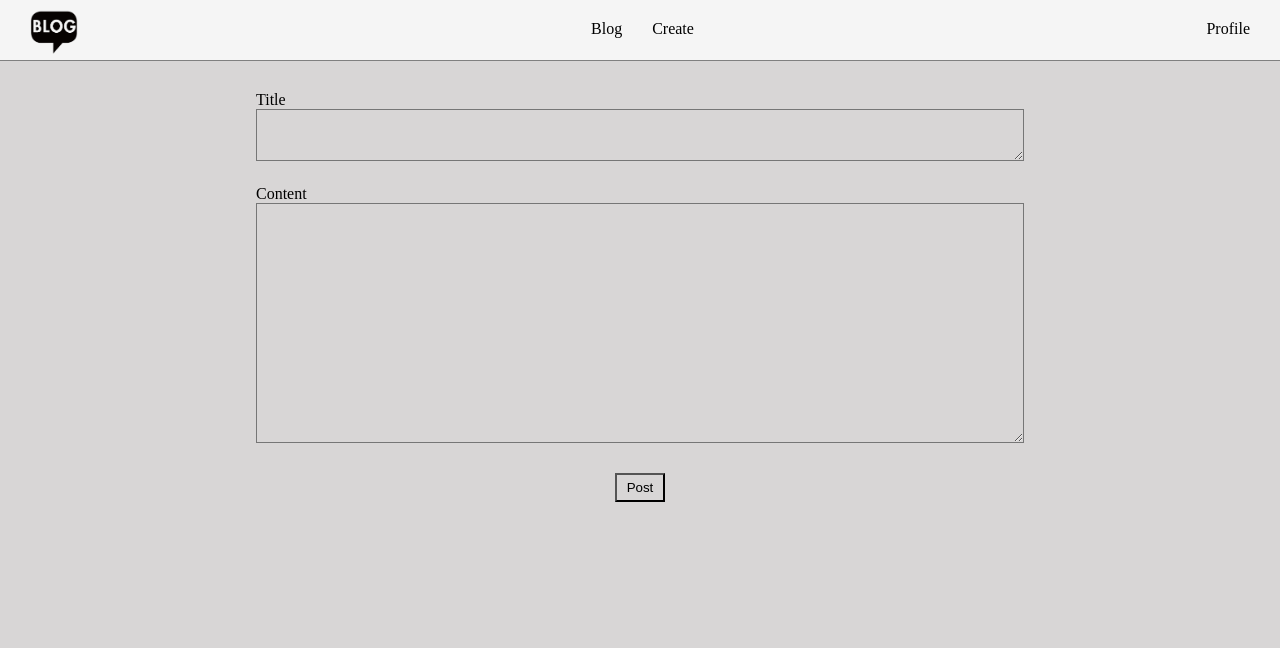
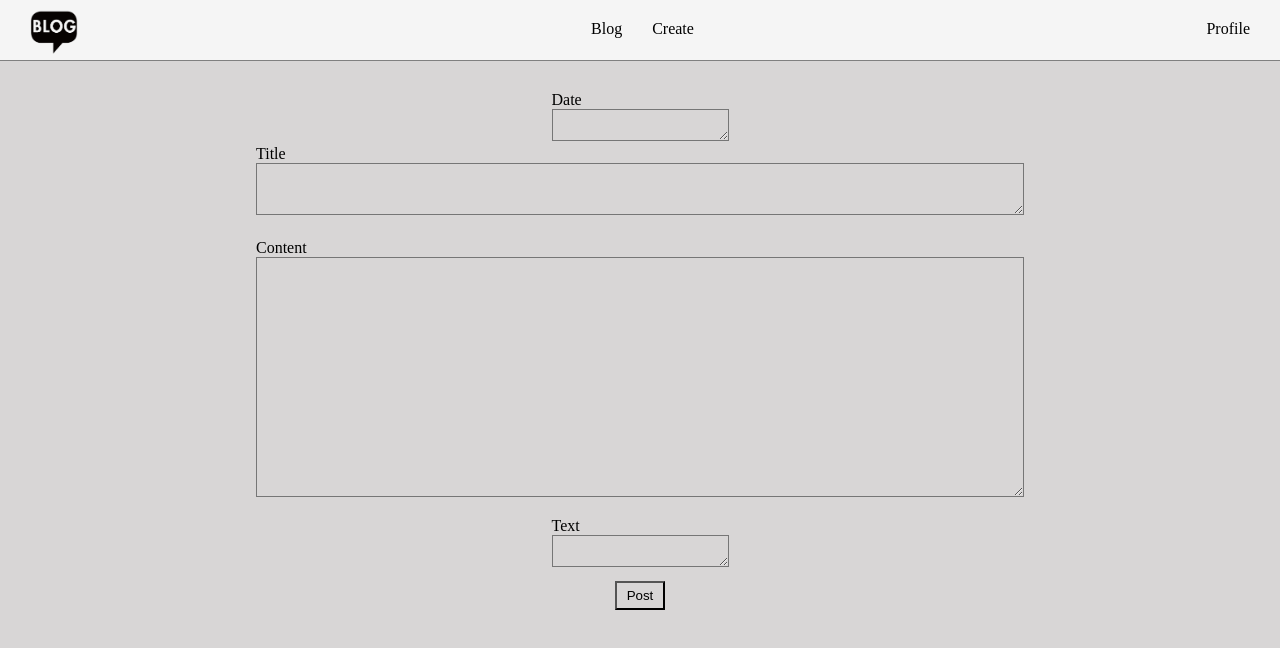
Before and after one commit to tyler55792/ChatGPT-scientific-paper-digest, a React (Vite) app in the folder dashboard-interface/: page /create in a window 1280 px wide. Shown: the top 648 px of the page. Built offline with nearby package versions, Linux system fonts and the light colour scheme.

Commit message:
add ability to store article content in db

```diff
--- a/dashboard-interface/src/components/Create.jsx
+++ b/dashboard-interface/src/components/Create.jsx
@@ -1,24 +1,24 @@
 import { useState } from 'react';
 import Header from "./Header.jsx"
 
+// new use state vars
+// new divs for input
+// update post object
+// update styling
+
 function Create() {
-
+    const [date, setDate] = useState('');
     const [title, setTitle] = useState('');
     const [content, setContent] = useState('');
+    const [text, setText] = useState('');
 
     const submitClick = async () => {
-        const currentDate = new Date();
-
-        const month = (currentDate.getMonth() + 1).toString().padStart(2, '0');
-        const day = currentDate.getDate().toString().padStart(2, '0');
-        const year = currentDate.getFullYear();
-
-        const formattedDate = `${month}-${day}-${year}`;
-
         const postObject = {
+            date: date,
             title: title,
             content: content,
-            date: formattedDate
+            text: text,
+            featured: false
         }
 
         try {
@@ -31,8 +31,10 @@ function Create() {
             });
 
             if (response.ok) {
+                setDate('');
                 setTitle('');
                 setContent('');
+                setText('');
                 console.log('Post was successful');
             } else {
                 console.error('Post request failed');
@@ -46,6 +48,15 @@ function Create() {
       <>
         <Header />
         <div className='create-body'>
+            <div className="date-field">
+                <div>Date</div>
+                <textarea
+                    type="text"
+                    className="date-input"
+                    value={date}
+                    onChange={(e) => setDate(e.target.value)}
+                />
+            </div>
             <div className="title-field">
                 <div>Title</div>
                 <textarea
@@ -64,6 +75,15 @@ function Create() {
                     onChange={(e) => setContent(e.target.value)}
                 />
             </div>
+            <div className="text-field">
+                <div>Text</div>
+                <textarea
+                    type="text"
+                    className="text-input"
+                    value={text}
+                    onChange={(e) => setText(e.target.value)}
+                />
+            </div>
             <button onClick={submitClick} className="create-button">
                 Post
             </button>
```
Also changed, not shown: 2 other files (tests, documents, lock files or other folders).
